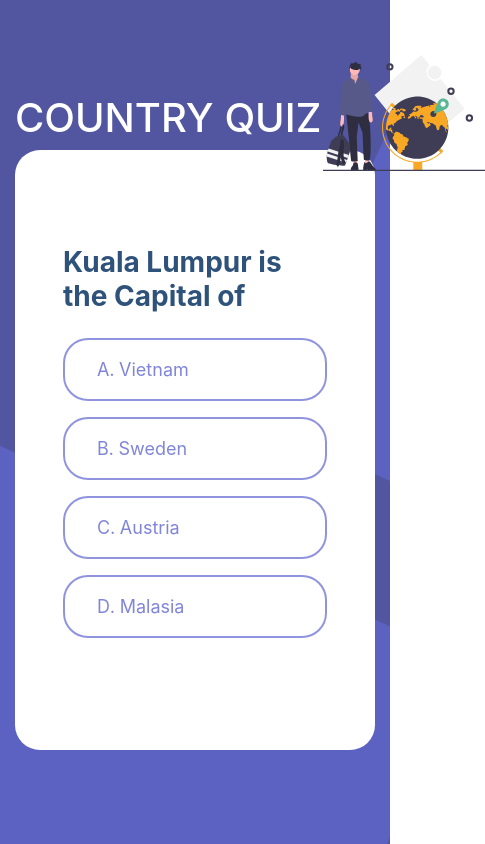
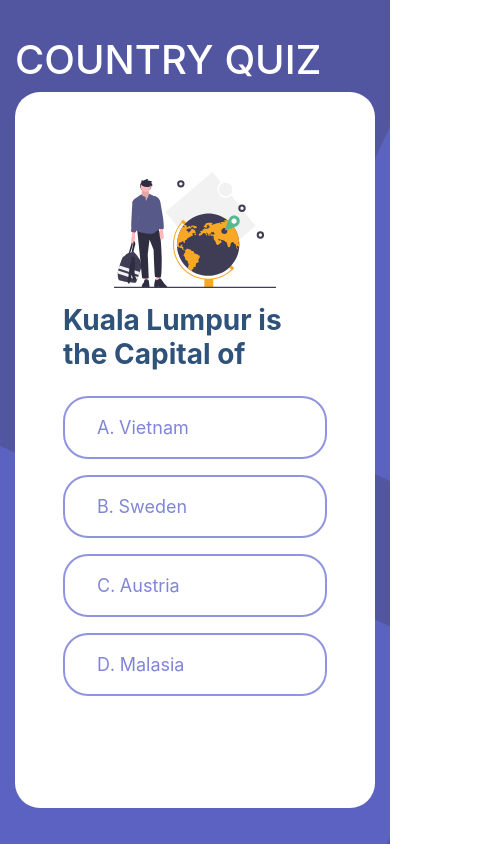
Before and after one commit to bipin-codes/front-end-challenges, a React (Create React App) app: page /country in a window 390 px wide. Shown: the whole page, 485 px wide, since content can reach past the window. Built offline with nearby package versions, Linux system fonts and the light colour scheme.

Commit message:
responsive layout for mobile device

```diff
--- a/src/components/Quiz/Quiz.css
+++ b/src/components/Quiz/Quiz.css
@@ -1,3 +1,12 @@
+.quiz-container-body {
+  background-color: white;
+  border-radius: 25px;
+  padding: 5rem 3rem;
+}
+.quiz-container-body h3 {
+  color: #2f527b;
+  font-weight: 700;
+}
 .quiz-body {
   margin-top: -100px;
   display: flex;
@@ -30,3 +39,30 @@
   background-color: #f9a826;
   color: white;
 }
+.header-image {
+  position: relative;
+  top: -175px;
+  right: -260px;
+  height: 116px;
+  width: 162px;
+}
+@media only screen and (max-width: 540px) {
+  .header-image {
+    position: static;
+    top: 0;
+    right: 0;
+    height: 116px;
+    width: 162px;
+    justify-self: center;
+    margin-bottom: 1rem;
+  }
+  .quiz-body {
+    margin-top: 0;
+  }
+  .quiz-container-body {
+    display: flex;
+    flex-direction: column;
+    align-items: center;
+    justify-content: space-evenly;
+  }
+}
--- a/src/components/Quiz/Quiz.tsx
+++ b/src/components/Quiz/Quiz.tsx
@@ -3,7 +3,7 @@ import img from "../../assets/images/init.svg";
 import "./Quiz.css";
 const Quiz = () => {
   return (
-    <>
+    <div className="quiz-container-body">
       <img alt="" src={img} className="header-image" />
       <div className="quiz-body">
         <h3>Kuala Lumpur is the Capital of</h3>
@@ -14,7 +14,7 @@ const Quiz = () => {
           <li className="li-item">Malasia</li>
         </ol>
       </div>
-    </>
+    </div>
   );
 };
 export default Quiz;
--- a/src/pages/CountryQuiz/CountryPage.css
+++ b/src/pages/CountryQuiz/CountryPage.css
@@ -17,20 +17,3 @@
 .quiz-container-header {
   color: white;
 }
-
-.quiz-container-body img {
-  position: relative;
-  top: -175px;
-  right: -260px;
-  height: 116px;
-  width: 162px;
-}
-.quiz-container-body {
-  background-color: white;
-  border-radius: 25px;
-  padding: 5rem 3rem;
-}
-.quiz-container-body h3 {
-  color: #2f527b;
-  font-weight: 700;
-}
--- a/src/pages/CountryQuiz/CountryPage.tsx
+++ b/src/pages/CountryQuiz/CountryPage.tsx
@@ -9,9 +9,7 @@ const CountryPage = () => {
           <div className="quiz-container-header">
             <h1>COUNTRY QUIZ</h1>
           </div>
-          <div className="quiz-container-body">
-            <Quiz />
-          </div>
+          <Quiz />
         </div>
       </div>
     </div>
```
